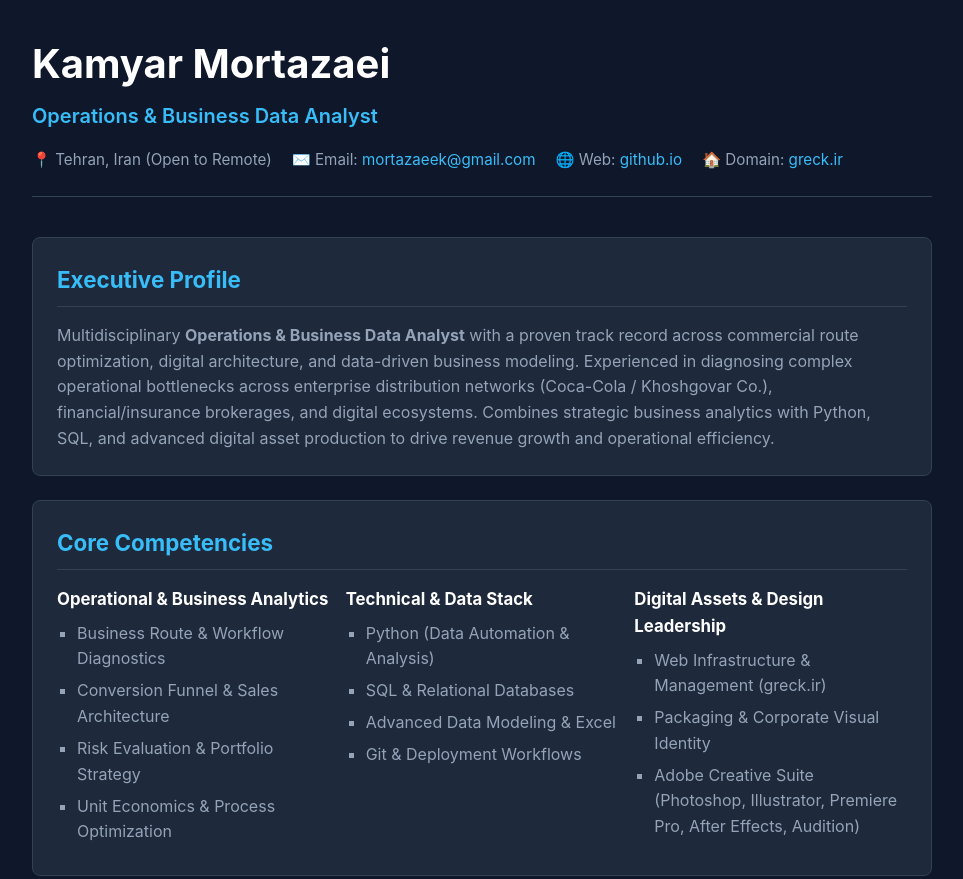
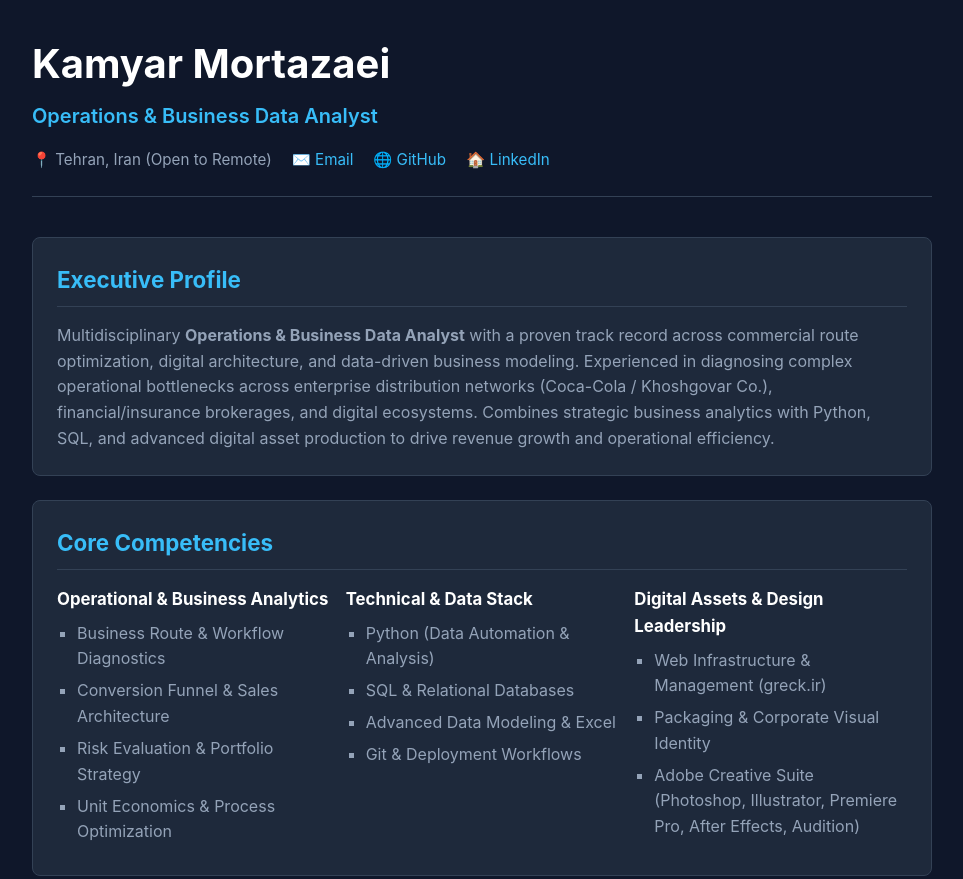
Before and after one commit to Kamyar2/resume, a plain HTML site: page index.html in a window 1280 px wide. Shown: the top 879 px of the page, without its empty margins (158-1121 px from the left). Drawn offline with Linux system fonts and the light colour scheme.

Commit message:
Revise contact links in index.html
Updated contact links to improve formatting and clarity.

```diff
--- a/index.html
+++ b/index.html
@@ -164,9 +164,12 @@
         <div class="subtitle">Operations & Business Data Analyst</div>
         <div class="contact-links">
             <span>📍 Tehran, Iran (Open to Remote)</span>
-            <span>✉️ Email: <a href="mailto:mortazaeek@gmail.com">mortazaeek@gmail.com</a></span>
-            <span>🌐 Web: <a href="https://kamyar2.github.io/resume/" target="_blank">github.io</a></span>
-            <span>🏠 Domain: <a href="http://greck.ir" target="_blank">greck.ir</a></span>
+            <!-- <span>✉️ Email: <a href="mailto:mortazaeek@gmail.com">mortazaeek@gmail.com</a></span> -->
+            <span>✉️ <a href="mailto:mortazaeek@gmail.com">Email</a></span>
+            <!-- <span>🌐 Web: <a href="https://kamyar2.github.io/resume/" target="_blank">github.io</a></span> -->
+            <span>🌐 <a href="https://kamyar2.github.io/resume/" target="_blank">GitHub</a></span>
+            <!-- <span>🏠 Domain: <a href="http://greck.ir" target="_blank">greck.ir</a></span> -->
+            <span>🏠 <a href="https://www.linkedin.com/in/kamyar-mo" target="_blank">LinkedIn</a></span>
         </div>
     </header>
 
```
